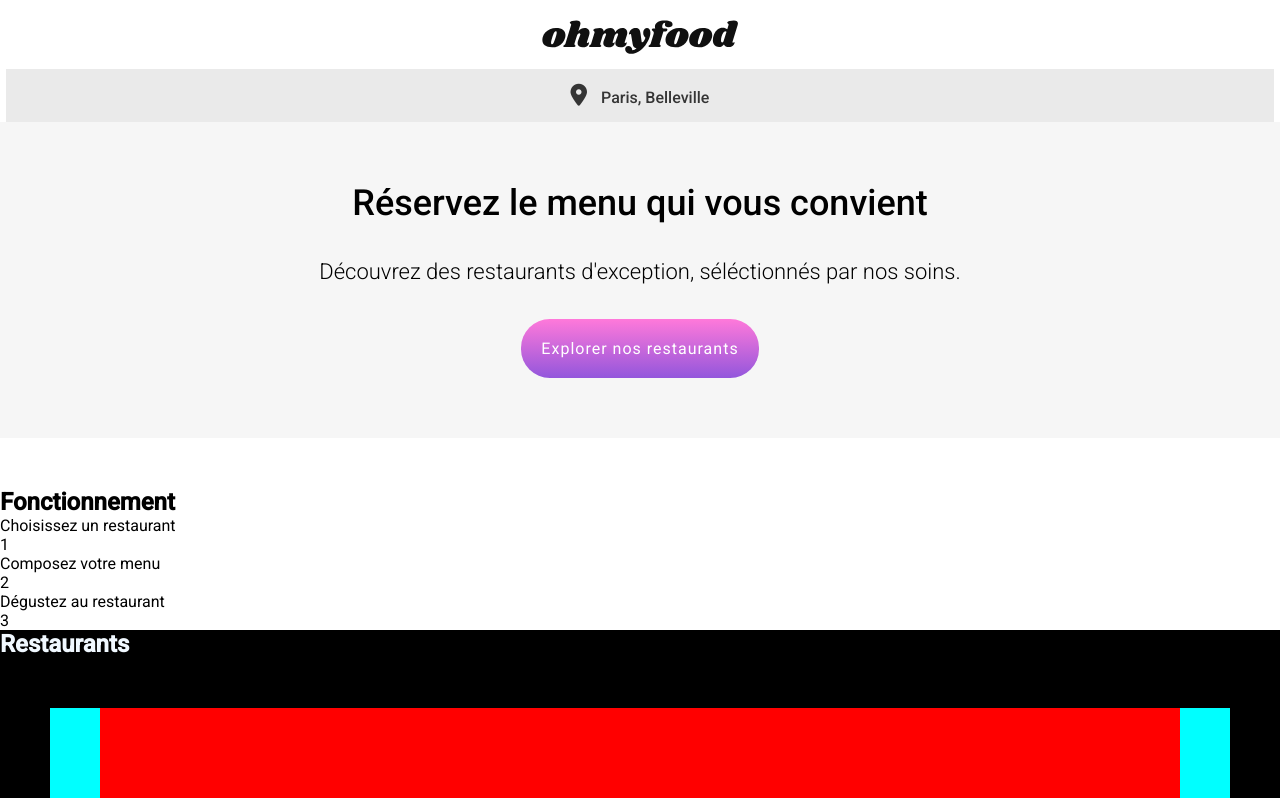
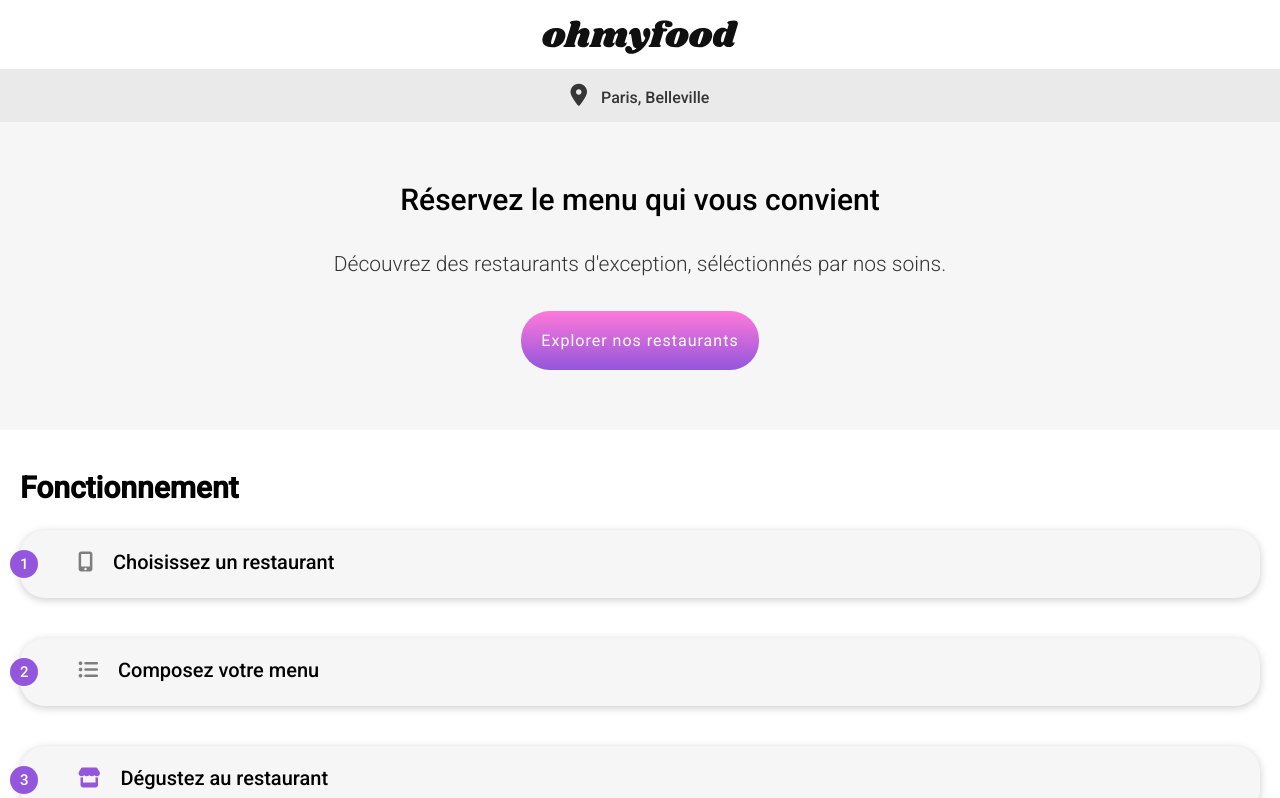
Before and after one commit to NathanMachrouh/Ohmyfood, a website: page index.html in a window 1280 px wide. Shown: the top 798 px of the page. Drawn offline with Linux system fonts and the light colour scheme; a web font is replaced by a local one.

Commit message:
section fonctionnement
mise en page de la section fonctionnement

```diff
--- a/index.html
+++ b/index.html
@@ -25,23 +25,23 @@
             <a class="main__description__btn" href="#restaurants">Explorer nos restaurants</a>
         </section>
         <section class="main__menu">
-            <h2>Fonctionnement</h2>
-            <div class="main__menu__1">
-                <p>Choisissez un restaurant</p>
-                <div>1</div>
+            <h2 class="main__menu__title">Fonctionnement</h2>
+            <div class="main__menu__step">
+                <div class="main__menu__0 main__menu__1">1</div>
+                <p><i class="fa-solid fa-mobile-screen-button"></i>Choisissez un restaurant</p>
             </div>
-            <div class="main__menu__2">
-                <p>Composez votre menu</p>
-                <div>2</div>
+            <div class="main__menu__step">
+                <div class="main__menu__0 main__menu__2">2</div>
+                <p><i class="fa-solid fa-list-ul"></i>Composez votre menu</p>
             </div>
-            <div class="main__menu__3">
-                <p>Dégustez au restaurant</p>
-                <div>3</div>
+            <div class="main__menu__step">
+                <div class="main__menu__0 main__menu__3">3</div>
+                <p><i class="fa-solid fa-store"></i>Dégustez au restaurant</p>
             </div>
         </section>
 
 
-        <div class="restaurants" style="background-color: black; height: 900px;">
+        <div id="main__restaurants" class="restaurants" style="background-color: black; height: 900px;">
             <h2 style="color: aliceblue;">Restaurants</h2>
             <section style="background-color: aqua; height: 900px;margin: 50px;">
                 <article style="background-color: red; height: 20%;margin: 50px ;">
--- a/styles/index.scss
+++ b/styles/index.scss
@@ -1,6 +1,7 @@
 * {
     font-family: "Roboto", sans-serif;
     margin: 0;
+}
 
 /*DEBUT HEADER*/
 .header {
@@ -14,7 +15,7 @@
         display: flex;
         justify-content: center;
         background-color: $grey2;
-            width: 99%;
+        width: 100%;
         padding: 15px 0px;
         margin-top: 15px;
         font-weight: 500;
@@ -37,18 +38,19 @@
     background-color: $grey1;
     text-align: center;
     padding: 60px 0;
-        margin-bottom: 50px;
     gap: 35px;
 
     .main__description__title {
-            font-size: clamp(24px, 36px, 40px);
+        font-size: 30px;
         width: 90%;
         font-weight: 500;
     }
 
     .main__description__text {
-            font-size: 22px;
+        font-size: 21px;
         font-weight: 300;
+        width: 80%;
+        color: #353535;
     }
 
     .main__description__btn {
@@ -57,7 +59,7 @@
         color: white;
         border-radius: 1.8rem;
         letter-spacing: 1px;
-            transition: all .4s ease-in-out;
+        transition: all .1s ease-in-out;
     }
 
     .main__description__btn:hover {
@@ -66,4 +68,60 @@
     }
 }
 
+/*FIN DESCRIPTION*/
+
+/*DEBUT FONCTIONNEMENT*/
+.main__menu {
+    display: flex;
+    flex-direction: column;
+    padding: 40px 20px;
+
+    .fa-solid {
+        color: #7e7e7e;
     }
+
+    .fa-store {
+        color: $primary;
+    }
+
+    .main__menu__title {
+        margin-bottom: 25px;
+        font-size: 30px;
+    }
+
+    .main__menu__step {
+        display: flex;
+        margin-bottom: 40px;
+        justify-content: flex-start;
+        font-size: 20px;
+        font-weight: 500;
+        background-color: $grey1;
+        padding: 20px 0;
+        border-radius: 25px;
+        box-shadow: 0 2px 8px rgba(0, 0, 0, .200);
+        cursor: pointer;
+    }
+
+    .main__menu__step p,
+    .main__menu__step i {
+        margin: 0 20px 0 20px;
+    }
+
+    .main__menu__0 {
+        display: flex;
+        justify-content: center;
+        flex-direction: column;
+        margin-left: -10px;
+        width: 0.5rem;
+        height: 0.5rem;
+        font-size: 15px;
+        padding: 10px;
+        border-radius: 50px;
+        background-color: $primary;
+        color: white;
+    }
+/*FIN FONCTIONNEMENT*/
+
+
+
+}
```
Also changed, not shown: styles/style.css. Lines whose indentation alone changed are shown as unchanged.
